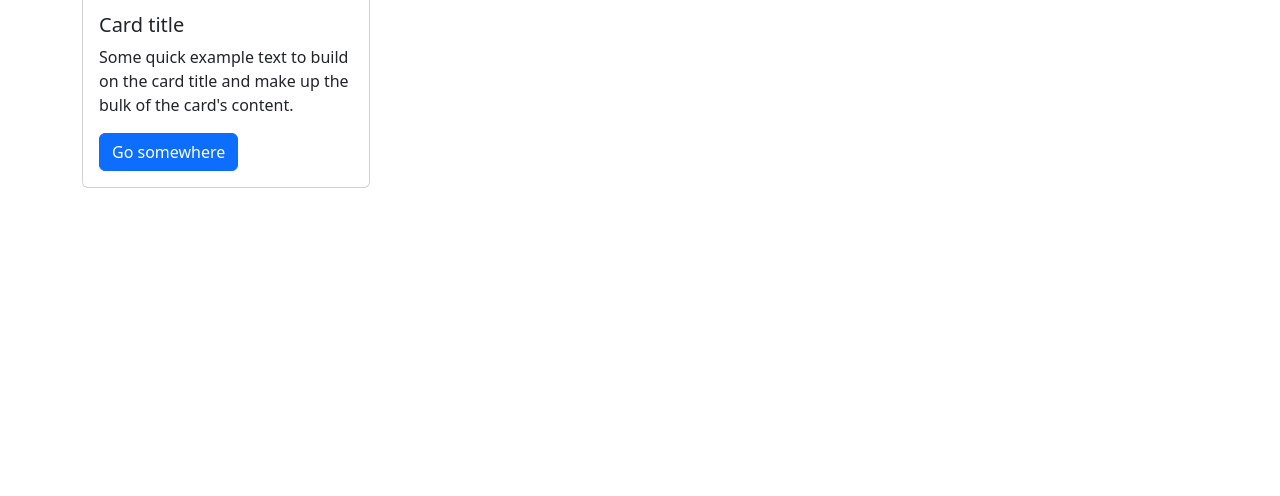
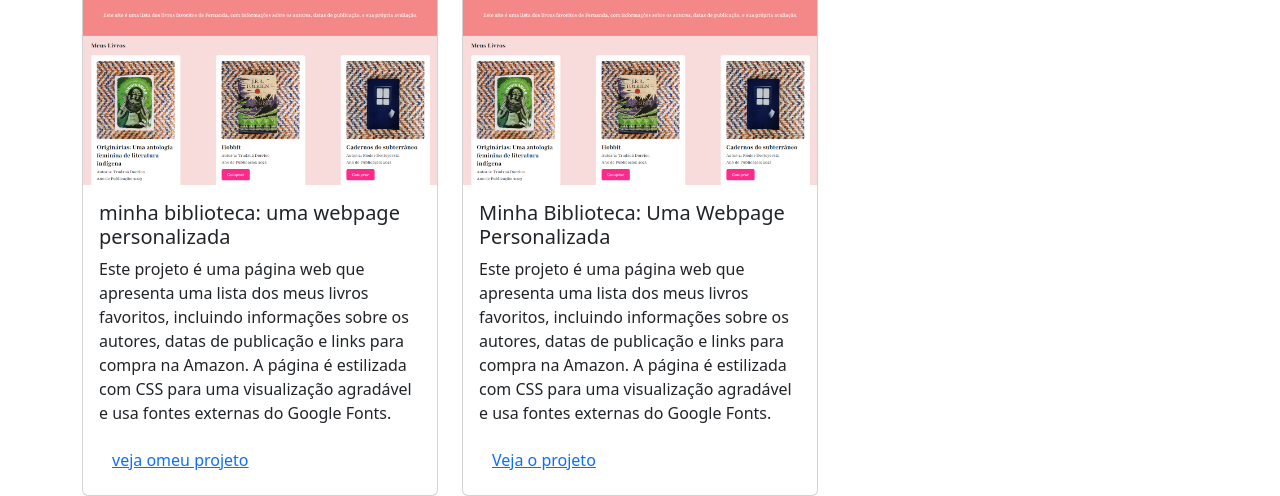
Before and after one commit to camilyzorzi/portf-lio-camily-e-bruna-, a plain HTML site: page index.html in a window 1280 px wide. Shown: the part 495-991 px from the top of the page. Before the commit the page ends 800 px from the top, so only its background shows below. Drawn offline with nearby package versions, Linux system fonts and the light colour scheme.

Commit message:
criamos o segundo card

```diff
--- a/index.html
+++ b/index.html
@@ -33,18 +33,39 @@
         <h2>MEUS PROJETOS</h2>
         <div class="row">
             <div class="col-md-4">
-                <div class="card" style="width: 18rem;">
-                    <img src="..." class="card-img-top" alt="..." />
+                <div class="card">
+                    <img src="./img/projeto-1.png" class="card-img-top" alt="imagem do projeto 1" />
                     <div class="card-body">
-                      <h5 class="card-title">Card title</h5>
+                      <h5 class="card-title">minha biblioteca: uma webpage personalizada</h5>
                       <p class="card-text">
-                        Some quick example text to build on the card title and make up the bulk of
-                        the card's content.
+                        Este projeto é uma página web que apresenta uma lista dos meus livros
+      favoritos, incluindo informações sobre os autores, datas de publicação e
+      links para compra na Amazon. A página é estilizada com CSS para uma
+      visualização agradável e usa fontes externas do Google Fonts.
                       </p>
-                      <a href="#" class="btn btn-primary">Go somewhere</a>
+                     <button type="button" class="btn btn-link">veja omeu projeto</button>
                     </div>
                   </div>
             </div>
+            <div class="col-md-4">
+                <div class="card">
+                  <img
+                    src="img/projeto-1.png"
+                    class="card-img-top"
+                    alt="Imagem do projeto de biblioteca virtual"
+                  />
+                  <div class="card-body">
+                    <h5 class="card-title">Minha Biblioteca: Uma Webpage Personalizada</h5>
+                    <p class="card-text">
+                      Este projeto é uma página web que apresenta uma lista dos meus livros
+                      favoritos, incluindo informações sobre os autores, datas de publicação e
+                      links para compra na Amazon. A página é estilizada com CSS para uma
+                      visualização agradável e usa fontes externas do Google Fonts.
+                    </p>
+                    <button type="button" class="btn btn-link">Veja o projeto</button>
+                  </div>
+                </div>
+              </div>
         </div>
     </main>
 </body>
```
